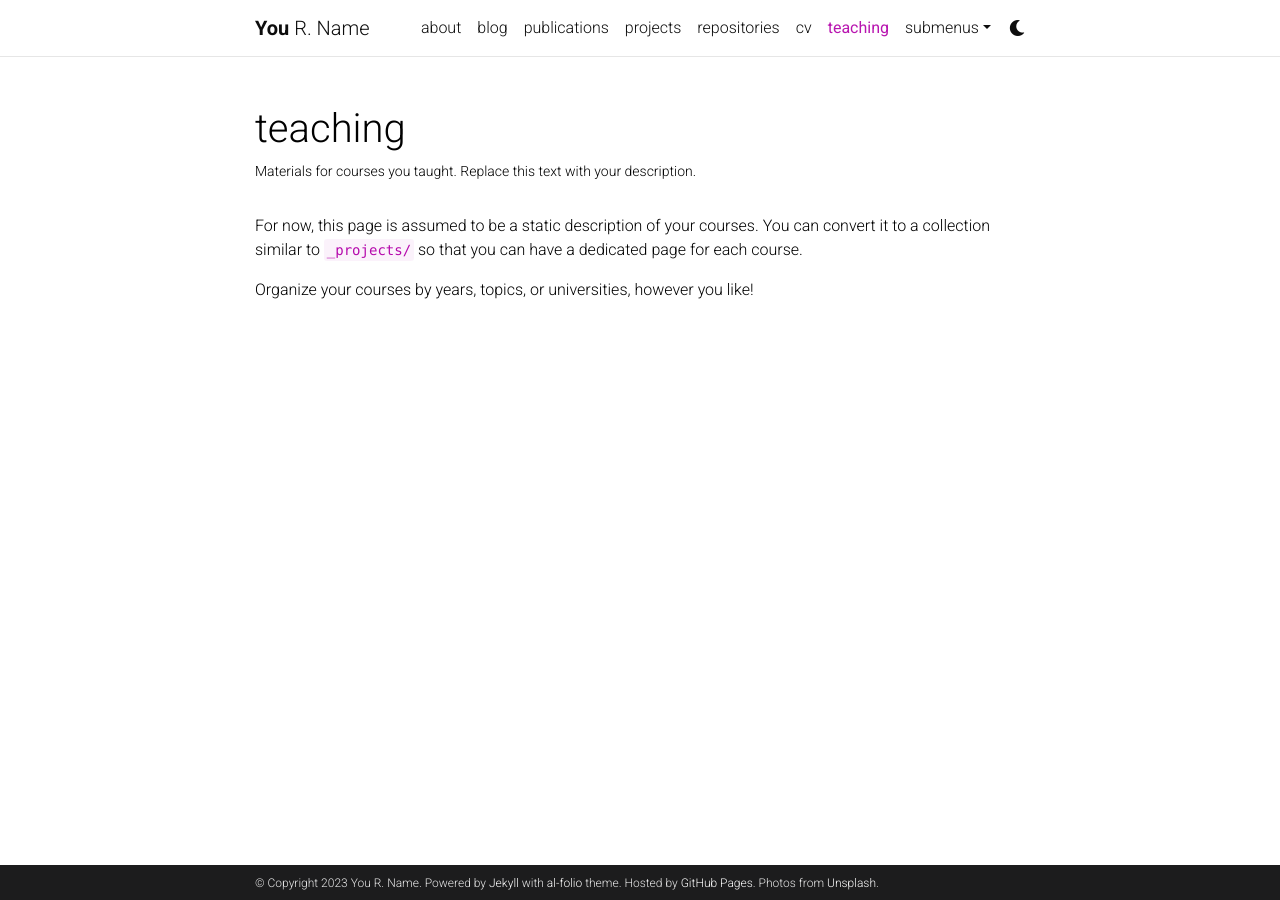
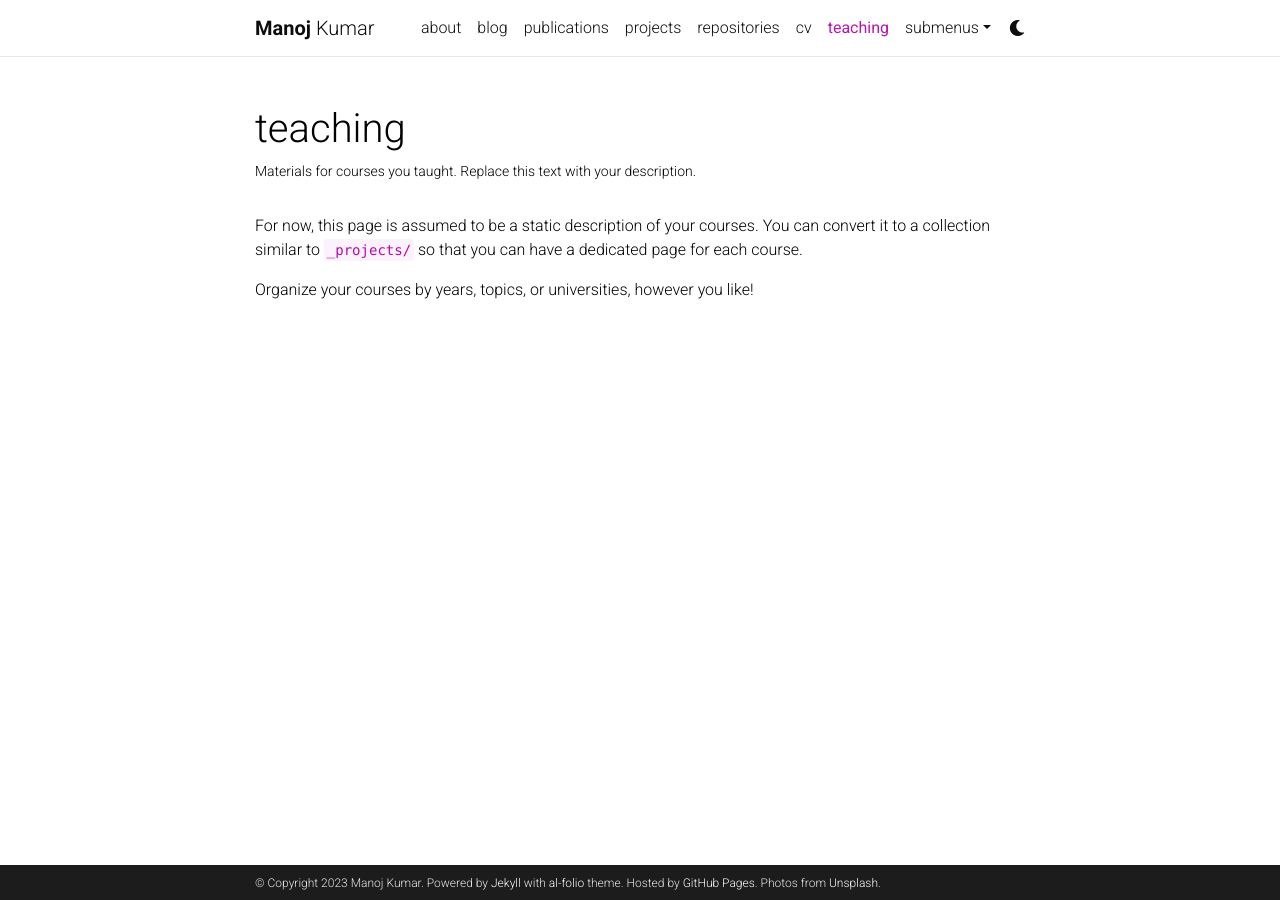
Before and after one commit to manojcs14/mano1.github.io, a Jekyll site: the page built from _pages/teaching.md, in a window 1280 px wide. Built offline with Jekyll 4.4.1, drawn with Linux system fonts in a browser that asks for light colours; comment, search, counter and statistics services are not loaded; a style sheet for code colours, icons or effects is not loaded.

Commit message:
Update _config.yml

```diff
--- a/_config.yml
+++ b/_config.yml
@@ -3,10 +3,10 @@
 # -----------------------------------------------------------------------------
 
 title: blank # the website title (if blank, full name will be used instead)
-first_name: You
-middle_name: R.
-last_name: Name
-email: you@example.com
+first_name: Manoj
+middle_name:
+last_name: Kumar
+email: manojngp13@gmail.com
 description: > # the ">" symbol means to ignore newlines until "footer_text:"
   A simple, whitespace theme for academics. Based on [*folio](https://github.com/bogoli/-folio) design.
 footer_text: >
```
